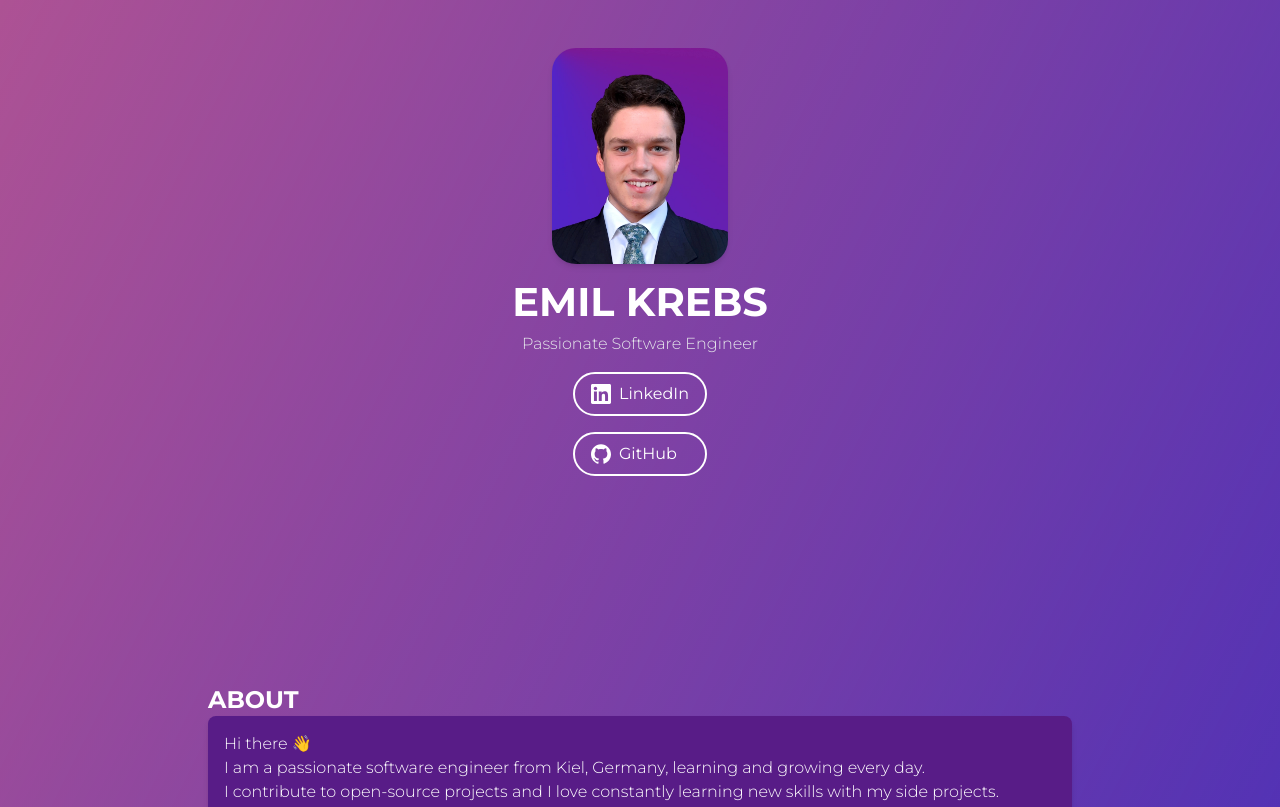
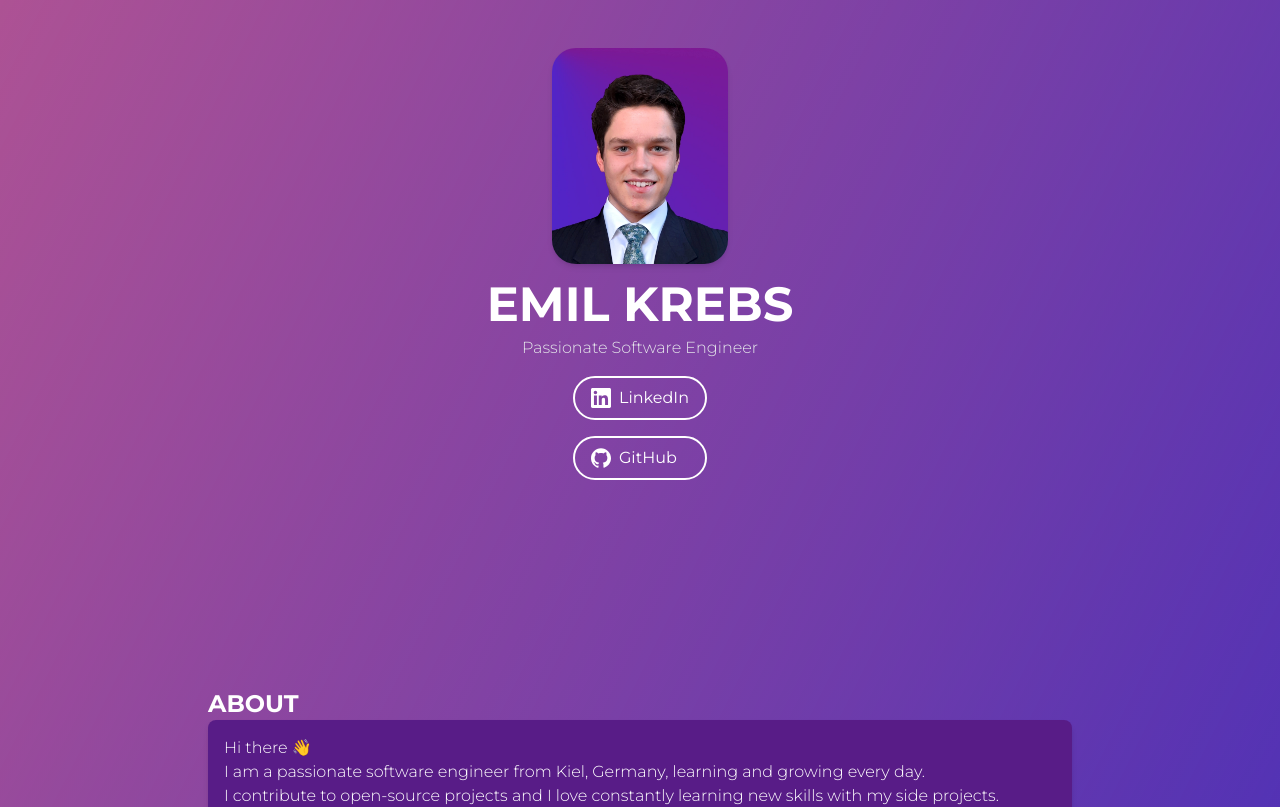
Before and after one commit to emilkrebs/emilkrebs.dev, a Next.js app: page / in a window 1280 px wide. Shown: the top 807 px of the page. Built offline with nearby package versions, Linux system fonts and the light colour scheme.

Commit message:
improved icons

```diff
--- a/src/app/page.tsx
+++ b/src/app/page.tsx
@@ -45,7 +45,7 @@ function Header() {
 
 
 			<div className="flex flex-col items-center justify-start flex-nowrap min-w-fit h-full">
-				<h1 className="text-[5vb] text-center font-bold uppercase w-full">Emil Krebs</h1>
+				<h1 className="text-5xl my-2 text-center font-bold uppercase w-full">Emil Krebs</h1>
 				<h2 className="text-base text-center font-light w-full text-gray-200">Passionate Software Engineer</h2>
 
 				<div className="flex flex-col items-center justify-start gap-4 mt-4 h-full">
```
Also changed, not shown: 1 other file (tests, documents, lock files or other folders).
